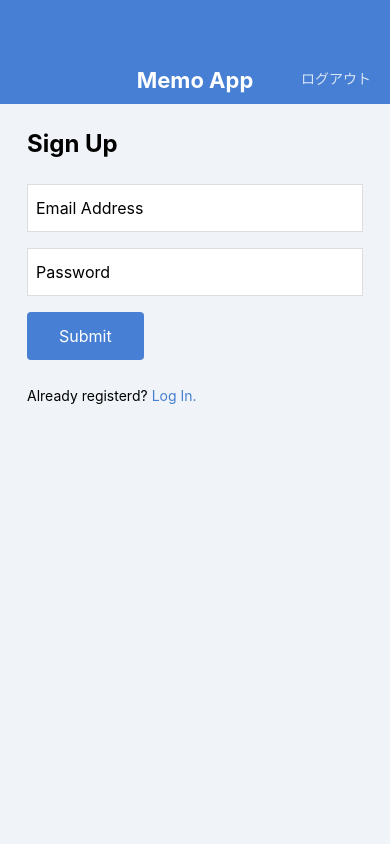
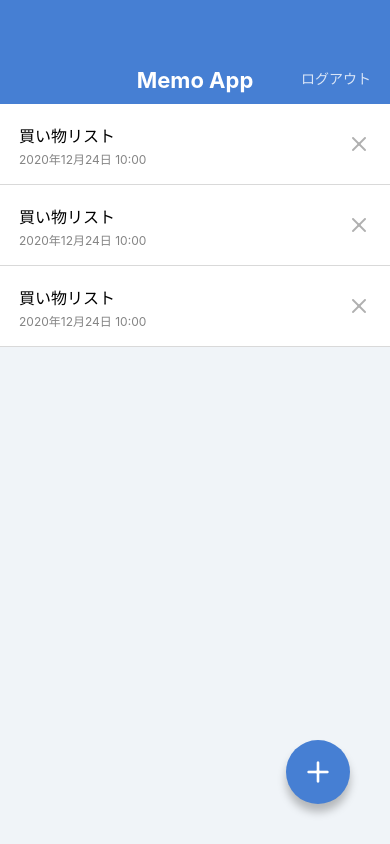
Before and after one commit to WatanabeRyoma/MemoApp10, a React Native app: screen / in a window 390 px wide. Built offline with nearby package versions, Linux system fonts and the light colour scheme.

Commit message:
Make components touchable

```diff
--- a/App.jsx
+++ b/App.jsx
@@ -1,14 +1,14 @@
 import React from 'react';
 
-//import MemoListScreen from './src/screens/MemoListScreen';
+import MemoListScreen from './src/screens/MemoListScreen';
 //import MemoDetailScreen from './src/screens/MemoDetailScreen';
 //import MemoEditScreen from './src/screens/MemoEditScreen';
 //import MemoCreateScreen from './src/screens/MemoCreateScreen';
 //import LogInScreen from './src/screens/LoginScreen';
-import SignUpScreen from './src/screens/SignUpScreen';
+//import SignUpScreen from './src/screens/SignUpScreen';
 
 export default function App() {
   return (
-    <SignUpScreen />
+    <MemoListScreen />
   );
 }
--- a/src/components/Button.jsx
+++ b/src/components/Button.jsx
@@ -1,18 +1,23 @@
 import React from 'react';
-import { View, Text, StyleSheet} from 'react-native';
-import { string } from 'prop-types';
+import { TouchableOpacity, Text, StyleSheet} from 'react-native';
+import { func, string } from 'prop-types';
 
 export default function Button(props) {
-  const { label } = props;
+  const { label, onPress } = props;
   return (
-    <View style={styles.buttonContainer}>
+    <TouchableOpacity style={styles.buttonContainer} onPress={onPress}>
       <Text style={styles.buttonLabel}>{label}</Text>
-    </View>
+    </TouchableOpacity>
   );
 }
 
 Button.propTypes = {
   label: string.isRequired,
+  onPress: func,
+};
+
+Button.defaultProps = {
+  onPress: null,
 };
 
 const styles = StyleSheet.create({
--- a/src/components/CircleButton.jsx
+++ b/src/components/CircleButton.jsx
@@ -1,20 +1,21 @@
 import React from 'react';
-import { View, StyleSheet } from 'react-native';
-import { string, shape } from 'prop-types';
+import { StyleSheet, TouchableOpacity } from 'react-native';
+import { string, shape, func } from 'prop-types';
 import { Feather } from '@expo/vector-icons';
 
 export default function CircleButton(props) {
-  const { style, name } = props;
+  const { style, name, onPress } = props;
   return (
-    <View style={[styles.circleButton, style]}>
+    <TouchableOpacity style={[styles.circleButton, style]} onPress={onPress}>
       <Feather name={name} size={32} color="white" />
-    </View>
+    </TouchableOpacity>
   );
 }
 
 CircleButton.propType = {
   style: shape(),
   name: string.isRequired,
+  onPress: func,
 };
 
 CircleButton.defaultProps = {
--- a/src/components/MemoList.jsx
+++ b/src/components/MemoList.jsx
@@ -1,5 +1,7 @@
 import React from 'react';
-import { View, Text, StyleSheet } from 'react-native';
+import {
+  View, Text, StyleSheet, TouchableOpacity
+} from 'react-native';
 import { Feather } from '@expo/vector-icons';
 
 export default function MemoList() {
@@ -10,9 +12,9 @@
             <Text style={styles.memoListItemTitle}>買い物リスト</Text>
             <Text style={styles.memoListItemDate}>2020年12月24日 10:00</Text>
           </View>
-          <View>
-            <Feather name="x" size={16} color="#B0B0B0" />
-          </View>
+          <TouchableOpacity>
+            <Feather name="x" size={24} color="#B0B0B0" />
+          </TouchableOpacity>
         </View>
 
         <View style={styles.memoListItem}>
@@ -20,9 +22,9 @@
             <Text style={styles.memoListItemTitle}>買い物リスト</Text>
             <Text style={styles.memoListItemDate}>2020年12月24日 10:00</Text>
           </View>
-          <View>
-            <Feather name="x" size={16} color="#B0B0B0" />
-          </View>
+          <TouchableOpacity>
+            <Feather name="x" size={24} color="#B0B0B0" />
+          </TouchableOpacity>
         </View>
 
         <View style={styles.memoListItem}>
@@ -30,9 +32,9 @@
             <Text style={styles.memoListItemTitle}>買い物リスト</Text>
             <Text style={styles.memoListItemDate}>2020年12月24日 10:00</Text>
           </View>
-          <View>
-            <Feather name="x" size={16} color="#B0B0B0" />
-          </View>
+          <TouchableOpacity>
+            <Feather name="x" size={24} color="#B0B0B0" />
+          </TouchableOpacity>
         </View>
       </View>
   );
--- a/src/screens/LoginScreen.jsx
+++ b/src/screens/LoginScreen.jsx
@@ -1,5 +1,5 @@
 import React from 'react';
-import { View, Text, TextInput, StyleSheet,
+import { View, Text, TextInput, StyleSheet, TouchableOpacity,
 } from 'react-native';
 
 import AppBar from '../components/AppBar';
@@ -16,7 +16,9 @@
         <Button label="Submit" />
         <View style={styles.footer}>
           <Text style={styles.footerText}>Not registerd?</Text>
-          <Text style={styles.footerLink}>Sign up here!</Text>
+          <TouchableOpacity>
+            <Text style={styles.footerLink}>Sign up here!</Text>
+          </TouchableOpacity>
         </View>
       </View>
     </View>
--- a/src/screens/MemoEditScreen.jsx
+++ b/src/screens/MemoEditScreen.jsx
@@ -1,5 +1,6 @@
 import React from 'react';
-import { View, TextInput, StyleSheet,
+import {
+  View, TextInput, StyleSheet,
 } from 'react-native';
 
 import AppBar from '../components/AppBar';
--- a/src/screens/SignUpScreen.jsx
+++ b/src/screens/SignUpScreen.jsx
@@ -1,5 +1,6 @@
 import React from 'react';
-import { View, Text, TextInput, StyleSheet,
+import {
+  View, Text, TextInput, StyleSheet, TouchableOpacity,
 } from 'react-native';
 
 import AppBar from '../components/AppBar';
@@ -13,10 +14,12 @@
         <Text style={styles.title}>Sign Up</Text>
         <TextInput style={styles.input} value="Email Address" />
         <TextInput style={styles.input} value="Password" />
-        <Button label="Submit" />
+        <Button label="Submit"/>
         <View style={styles.footer}>
           <Text style={styles.footerText}>Already registerd?</Text>
-          <Text style={styles.footerLink}>Log In.</Text>
+          <TouchableOpacity>
+            <Text style={styles.footerLink}>Log In.</Text>
+          </TouchableOpacity>
         </View>
       </View>
     </View>
```
